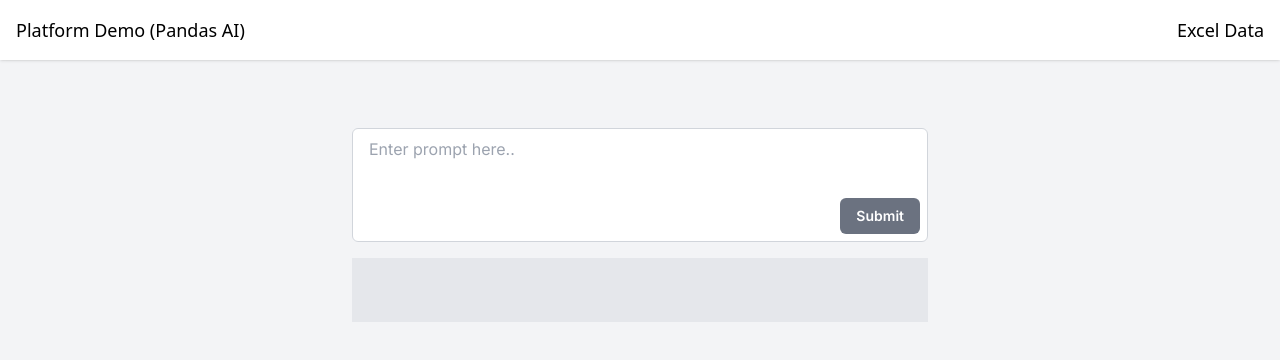
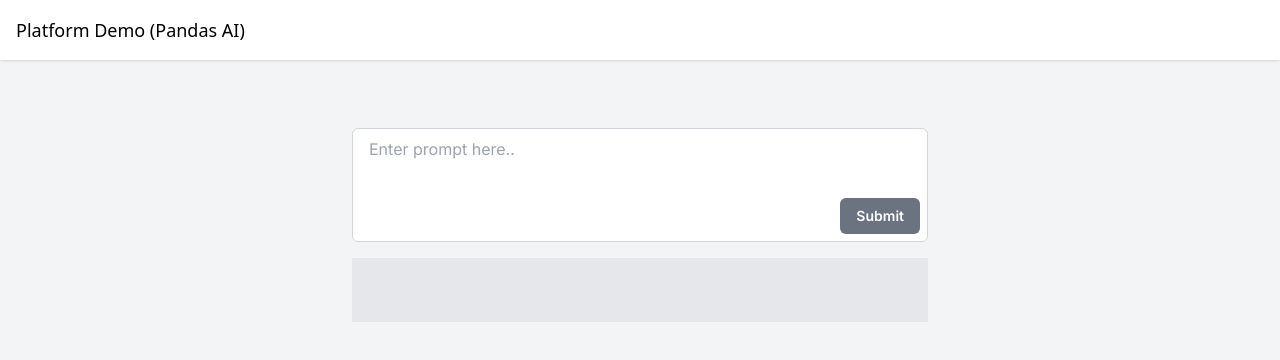
Before and after one commit to rashansmith/ai-moonshot-demo-frontend, a Next.js app: page / in a window 1280 px wide. Shown: the top 360 px of the page. Built offline with nearby package versions, Linux system fonts and the light colour scheme.

Commit message:
Remove excel link in navbar

```diff
--- a/src/app/page.js
+++ b/src/app/page.js
@@ -51,9 +51,9 @@
         </Link>
         </div>
         <div>
-        <Link href="/excel">
+        {/* <Link href="/excel">
           <h3 className="text-lg font-sans">Excel Data</h3>
-        </Link>
+        </Link> */}
         </div>
       </header>
 
```
